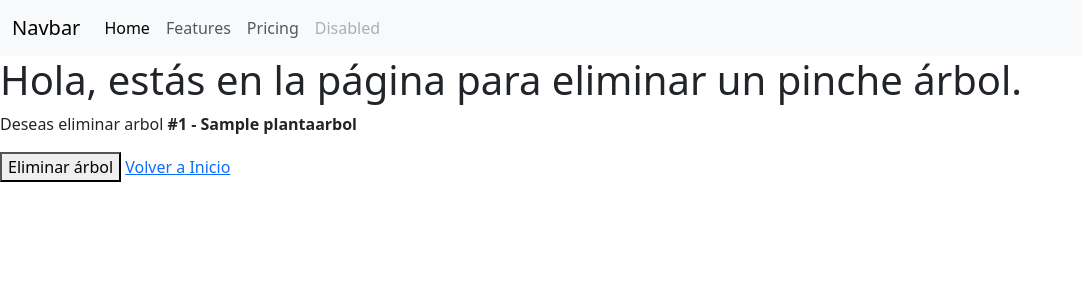
After one commit to gadielUribe/Estadia, a Django app: page /plants/1/delete/ in a window 1280 px wide. The commit adds this page. Shown: the top 300 px of the page, without its empty margins (0-1082 px from the left). Run offline with Django 5.2, Linux system fonts and the light colour scheme; tables that the repository leaves empty hold one stand-in row (values such as "Sample post").

Commit message:
CRUD Funcional, sin llave foranea

```diff
--- a/EcoGestion/plantas/forms.py
+++ b/EcoGestion/plantas/forms.py
@@ -1,7 +1,7 @@
 from django import forms
 from .models import plantaArbol
 
-
+# Formulario basado en el modelo plantaArbol
 class plantaForm(forms.ModelForm):
     class Meta:
         model = plantaArbol
--- a/EcoGestion/plantas/models.py
+++ b/EcoGestion/plantas/models.py
@@ -1,23 +1,26 @@
 from django.db import models
 
 # Create your models here.
+
+# Modelo para plantas y árboles
 class plantaArbol(models.Model):
     id_planta = models.AutoField(primary_key=True)
     descripcion = models.CharField(verbose_name="Descripción", max_length=600, null=False)
     nombre_cientifico = models.CharField(verbose_name="NombreCientífico", max_length=100, null=False)
-    fecha_plantacion = models.DateTimeField(verbose_name="FechaPlantación", null=True)
+    fecha_plantacion = models.DateField(verbose_name="FechaPlantación", null=True)
     imagen_url= models.CharField(verbose_name="ImagenURL", max_length=300, null=True)
     periodicidad_riego = models.IntegerField(verbose_name="PeriodicidadRiego", null=False)
     periodicidad_poda = models.IntegerField(verbose_name="PeriodicidadPoda", null=False)
     periodicidad_fumigacion = models.IntegerField(verbose_name="PeriodicidadFumigación", null=False)
     latitud = models.FloatField(verbose_name="Latitud", null=False)
     longitud = models.FloatField(verbose_name="Longitud", null=False)
-    id_ubicacion = models.IntegerField(verbose_name="IDUbicación", null=False)
 
+    # Información de la tabla
     class Meta:
         db_table = "PlantaArbol"
         managed = False
 
+    # Representación en cadena del objeto
     def __str__(self):
         texto = "{0} - {1}"
-        return texto.format(self.id, self.nombre_cientifico)
+        return texto.format(self.id_planta, self.nombre_cientifico)
--- a/EcoGestion/plantas/templates/arboles/create.html
+++ b/EcoGestion/plantas/templates/arboles/create.html
@@ -9,7 +9,8 @@
     <form method="POST">
         {% csrf_token %}
         {{form.as_p}}
-        <button type="submit">Crear árbol</button>
+        <button type="submit" class="btn btn-primary">Crear árbol</button>
+        <a href="{% url 'inicio' %}"> Volver a Inicio </a>
     </form>
 
 {% endblock %}
--- /dev/null
+++ b/EcoGestion/plantas/templates/arboles/delete.html
@@ -0,0 +1,17 @@
+{% extends 'base.html' %}
+
+{% block title %}Eliminar planta{% endblock %}
+
+{% block content %}
+
+    <h1>Hola, estás en la página para eliminar un pinche árbol.</h1>
+
+    <p>Deseas eliminar arbol <strong>#{{ arbol.id_planta }} - {{ arbol.nombre_cientifico }}</strong></p>
+
+    <form method="POST">
+        {% csrf_token %}
+        <button type="submit">Eliminar árbol</button>
+        <a href="{% url 'inicio' %}"> Volver a Inicio </a>
+    </form>
+
+{% endblock %}
--- a/EcoGestion/plantas/urls.py
+++ b/EcoGestion/plantas/urls.py
@@ -3,5 +3,7 @@ from . import views
 
 urlpatterns = [
     path('', views.inicio, name='inicio'),
-    path('create', views.crear, name='crear'),
+    path('create/', views.crear, name='crear'),
+    path('<int:id_arbol>/edit/', views.editar, name='editar'),
+    path('<int:id_arbol>/delete/', views.eliminar, name='eliminar')
 ]
--- a/EcoGestion/plantas/views.py
+++ b/EcoGestion/plantas/views.py
@@ -1,20 +1,41 @@
-from django.shortcuts import render
-from django.http import HttpResponse
+from django.shortcuts import render, redirect, get_object_or_404
 from .forms import plantaForm
+from .models import plantaArbol
 
+# Pagina de Incio para CRUD de plantas y árboles
 def inicio(request):
-    return HttpResponse("Hola, Mundo. Estás en la aplicación de Plantas.")
+    plantas = plantaArbol.objects.all().order_by('id_planta')
+    return render(request, 'arboles/read.html', {'plantas': plantas})
 
+# Crear un nuevo árbol o planta
 def crear(request):
-    form = plantaForm()
-    if request.method == 'GET':
-        return render(request, 'arboles/create.html',
-            {
-                'form': plantaForm
-            })
+    if request.method == 'POST':
+        form = plantaForm(request.POST)
+        if form.is_valid():
+            form.save()
+            return redirect('crear')
     else:
-        print(request.POST)
-        return render(request, 'arboles/create.html',
-            {
-                'form': plantaForm
-            })
+        form = plantaForm()
+
+    return render(request, 'arboles/create.html', {'form': form})
+
+# Editar un árbol o planta existente
+def editar(request, id_arbol):
+    arbol = get_object_or_404(plantaArbol, pk=id_arbol)
+    if request.method == 'POST':
+        form = plantaForm(request.POST, instance=arbol)
+        if form.is_valid():
+            form.save()
+            return redirect('inicio')
+    else:
+        form = plantaForm(instance=arbol)
+    return render(request, 'arboles/update.html', {'form':form, 'arbol':arbol})
+
+# Eliminar un árbol o planta existente
+def eliminar(request, id_arbol):
+    arbol = get_object_or_404(plantaArbol, pk=id_arbol)
+    if request.method == 'POST':
+        arbol.delete()
+        return redirect('inicio')
+
+    return render(request, 'arboles/delete.html', {'arbol':arbol})
```
Also changed, not shown: EcoGestion/plantas/templates/arboles/read.html (+50 -0 lines), EcoGestion/plantas/templates/arboles/update.html (added, +16 -0 lines), EcoGestion/plantas/migrations/0004_alter_plantaarbol_table.py (added).
